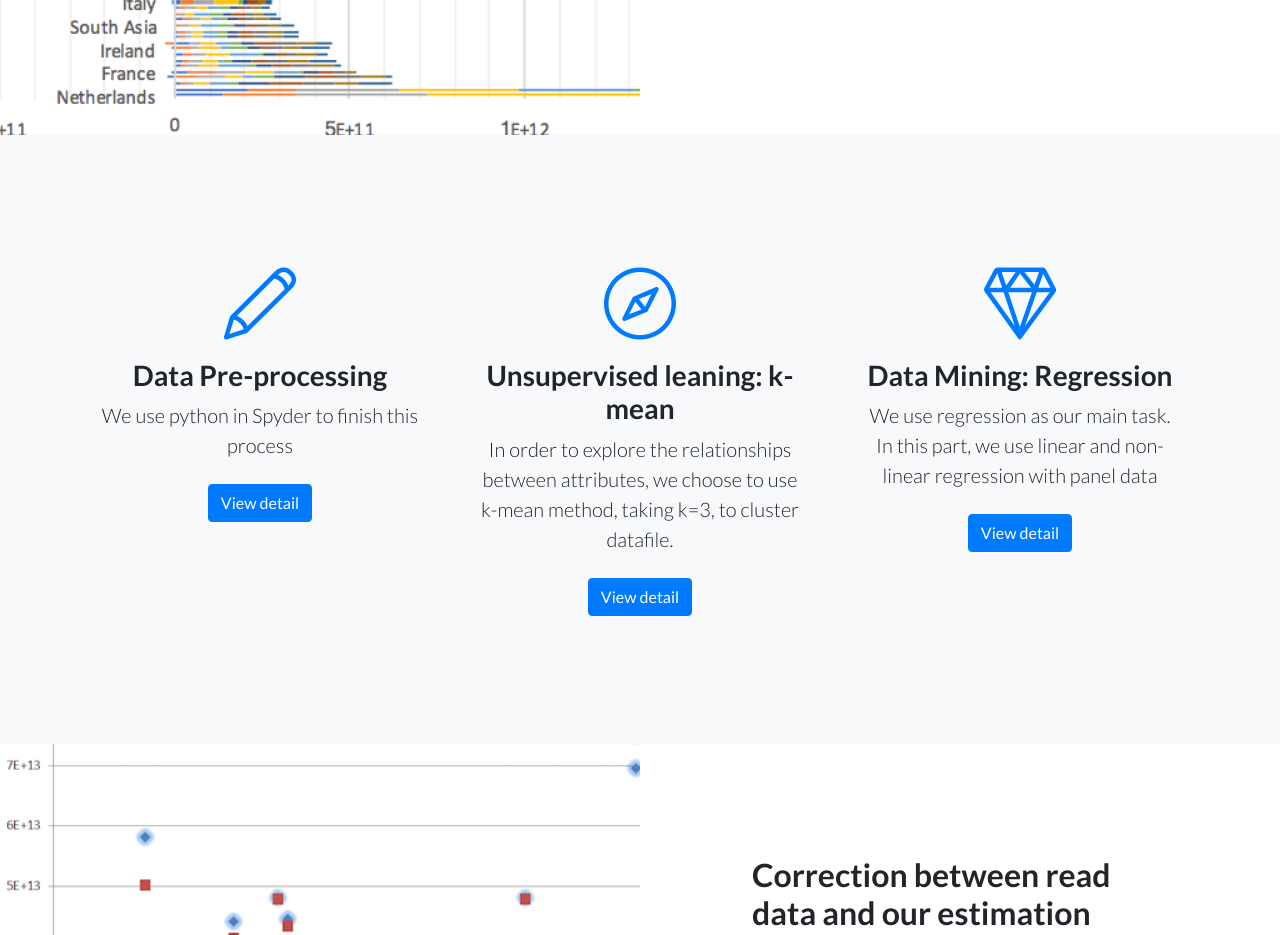
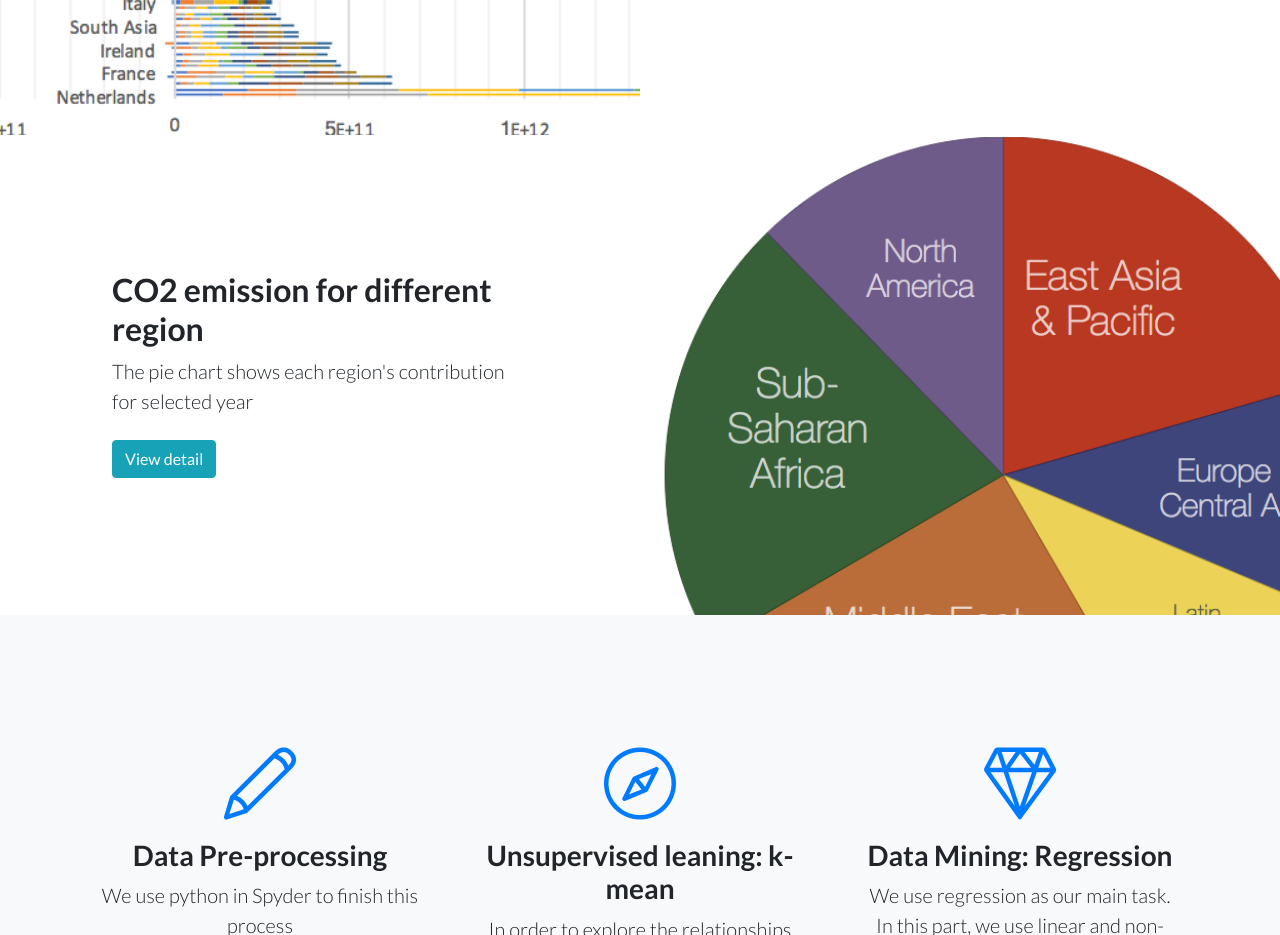
Before and after one commit to occamrazor1492/Exploration-of-Factors-Influencing-GD, a website: page index.html in a window 1280 px wide. Shown: the part 1780-2715 px from the top of the page. Drawn offline with Linux system fonts and the light colour scheme.

Commit message:
yunfei add co2PieCahrt

```diff
--- a/index.html
+++ b/index.html
@@ -80,6 +80,14 @@
             <h2>Foreign direct investment</h2>
             <p class="lead mb-0">This stack bar chart shows Foreign direct investment since 2004 to 2014, net inflows (BoP, current US$)</p><br>
             <a class="btn btn-info" href="img/foreignInvestment.png">View detail</a>
+          </div>
+        </div>
+        <div class="row no-gutters">
+          <div class="col-lg-6 order-lg-2 text-white showcase-img" style="background-image: url('img/co2pieChartSmall.png');"></div>
+          <div class="col-lg-6 order-lg-1 my-auto showcase-text">
+            <h2>CO2 emission for different region</h2>
+            <p class="lead mb-0">The pie chart shows each region's contribution for selected year</p>
+            <br><a class="btn btn-info" href="world%20map%20of%20all%20regressors/pieChart.html">View detail</a>
           </div>
         </div>
       </div>
```
Also changed, not shown: img/co2pieChartSmall.png (added).
